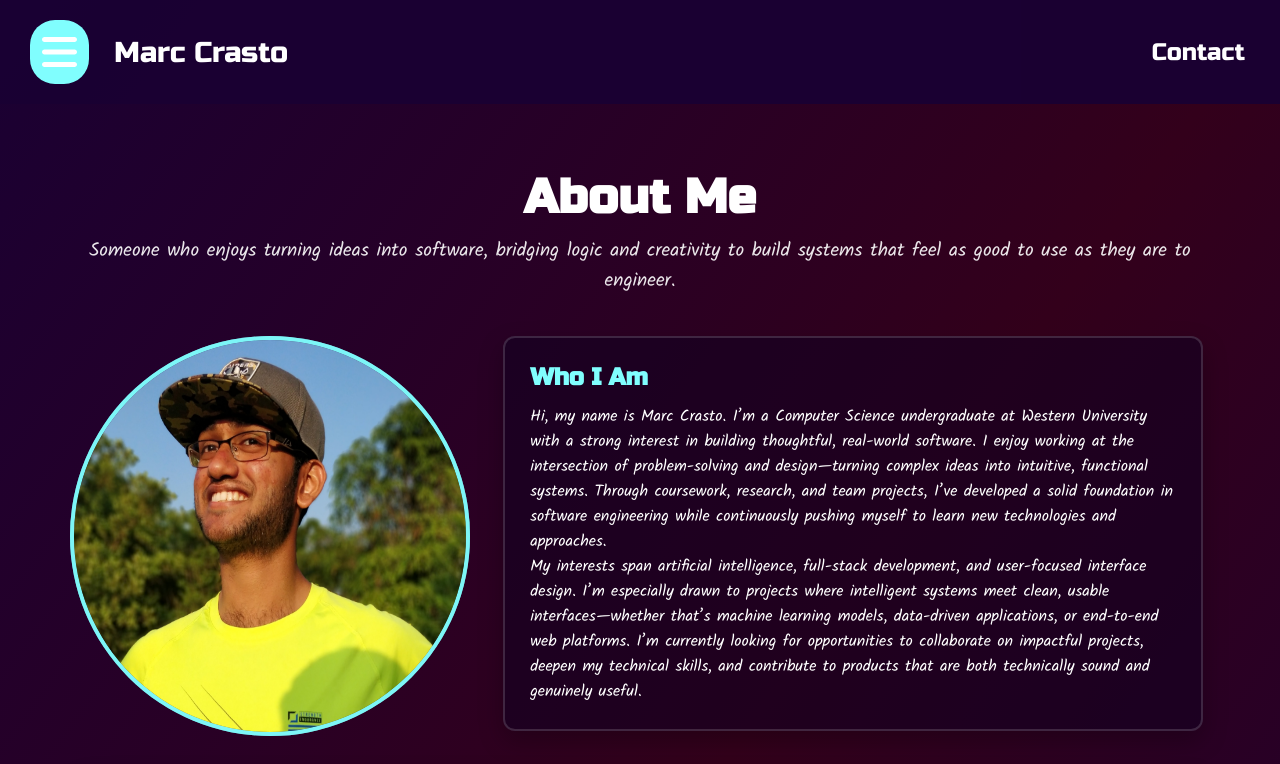
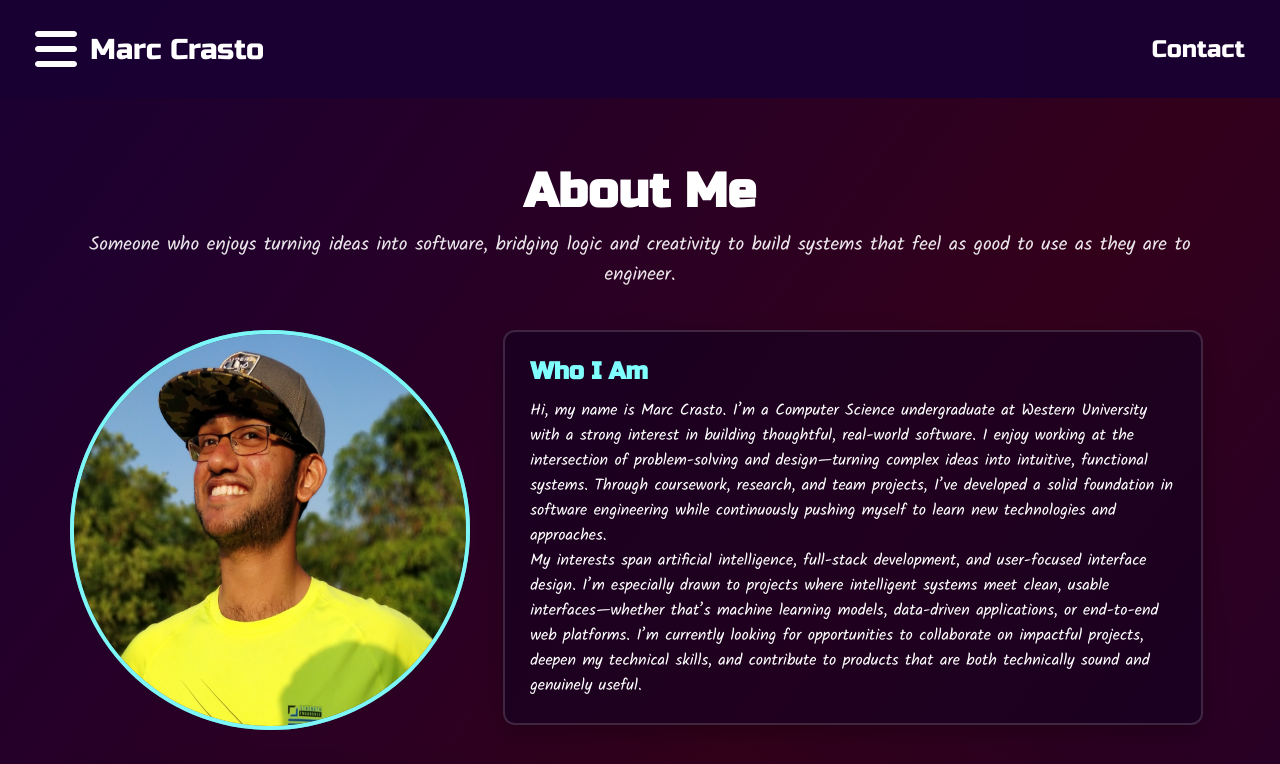
Before and after one commit to marccrasto/Portfolio_Website, a React (Create React App) app: page /about in a window 1280 px wide. Shown: the top 764 px of the page. Built offline with nearby package versions, Linux system fonts and the light colour scheme; no server answers; a web font is replaced by a local one.

Commit message:
COMPLETED: Fixed the topbar icon; TODO: Update the pills and the cards for club projects and academic work

```diff
--- a/src/App.css
+++ b/src/App.css
@@ -10,6 +10,52 @@
     }
 }
 
+@keyframes fade-left {
+    0% {
+        opacity: 0;
+        transform: translateX(100px);
+    }
+
+    100% {
+        opacity: 1;
+        transform: translateX(0px);
+    }
+}
+
+@keyframes fade-right {
+    0% {
+        opacity: 0;
+        transform: translateX(-100px);
+    }
+
+    100% {
+        opacity: 1;
+        transform: translateX(0px);
+    }
+}
+
+@keyframes fade-in {
+    0% {
+        opacity: 0;
+
+    }
+
+    100% {
+        opacity: 1;
+    }
+}
+
+@keyframes fade-out {
+    100% {
+        opacity: 1;
+
+    }
+
+    100% {
+        opacity: 0;
+    }
+}
+
 * {
     box-sizing: border-box;
     margin: 0;
@@ -17,22 +63,27 @@
 
 }
 
-button {
-    width: fit-content;
-    margin: 10px;
+.topbar-btn {
+    width: 4rem;
+    margin: 3px;
     background: none;
     border: none;
 }
 
+.topbar-btn:hover {
+    background: none;
+}
+
+.topbar-btn:hover .menu-icon {
+    color: #66fcf1;
+}
+
 .menu-icon {
-    font-size: 2.5rem;
+    font-size: 3rem;
     cursor: pointer;
     color: white;
     transition: color 0.5s;
-}
-
-.menu-icon:hover {
-    color: #80fefe;
+    animation: fade-in 1s;
 }
 
 .blur {
@@ -62,12 +113,14 @@ button {
 .hero-section h1 {
     font-size: 3rem;
     margin-bottom: 10px;
+    animation: fade-left 1s;
 }
 
 .hero-section p {
     font-size: 1.2rem;
     margin-bottom: 20px;
     font-family: 'Kalam', cursive;
+    animation: fade-right 1.5s;
 }
 
 .cta-button {
@@ -77,8 +130,11 @@ button {
     text-decoration: none;
     color: #1a0033;
     font-weight: bold;
-    transition: all 0.5s ease;
+    transition-property: background-color;
+    transition-duration: 0.5s;
+    transition-timing-function: ease;
     cursor: pointer;
+    animation: fade-in 2.5s;
 }
 
 .cta-button:hover {
@@ -117,7 +173,7 @@ button {
 .site-name {
     color: white;
     font-size: 1.8rem;
-    margin-left: 15px;
+    margin-left: 0px;
     font-family: 'Russo One';
 }
 
--- a/src/components/Navbar.css
+++ b/src/components/Navbar.css
@@ -15,7 +15,6 @@
     left: 0;
     top: 0;
     bottom: 0;
-    /*z-index: -1;*/
     background-image: linear-gradient(blueviolet, rgb(228, 52, 122));
     display: flex;
     flex-direction: column;
--- a/src/components/Navbar.js
+++ b/src/components/Navbar.js
@@ -1,7 +1,6 @@
 import React from "react";
 import './Navbar.css'
-import { FontAwesomeIcon } from '@fortawesome/react-fontawesome';
-import { faXmark } from '@fortawesome/free-solid-svg-icons';
+
 import { Link } from "react-router-dom";
 
 class Navbar extends React.Component {
@@ -13,11 +12,10 @@ class Navbar extends React.Component {
     render() {
         return (
             <div id="navbar" className={`navbar ${this.props.visibility ? 'visible' : ''}`}>
-                <button id="btn" onClick={this.props.onClick}><FontAwesomeIcon className="close-icon" icon={faXmark}/></button>
                 <ul>
                     <Link to="/" reloadDocument><a><li>Home</li></a></Link>
                     <Link to="/about" reloadDocument><a><li>About Me</li></a></Link>
-                    <Link to="/projects" reloadDocument><a><li>Projects</li></a></Link>
+                    <Link to="/projects" reloadDocument><a><li>Club Projects</li></a></Link>
                     <Link to="/academic" reloadDocument><a><li>Academic Work</li></a></Link>
                     <Link to="/resume" reloadDocument><a><li>Resume</li></a></Link>
                 </ul>
--- a/src/components/Projects.css
+++ b/src/components/Projects.css
@@ -50,11 +50,9 @@
 
 .projects h1 {
     transition: transform 0.4s ease-in-out, color 0.8s;
-    margin-left: auto;
-    margin-right: auto;
+    text-align: center;
     font-size: 4.5rem;
     color: white;
-    margin-right: auto;
 }
 
 .card-wrapper {
--- a/src/components/Projects.js
+++ b/src/components/Projects.js
@@ -12,7 +12,7 @@ class Projects extends React.Component {
         return (
             <Link to="/projects" reloadDocument className="card-wrapper">
                 <div id="projects" className="projects">
-                    <h1>Projects</h1>
+                    <h1>Club Projects</h1>
 
                 </div>
             </Link>
--- a/src/pages/AboutPage.js
+++ b/src/pages/AboutPage.js
@@ -7,6 +7,7 @@ import Footer from "../components/Footer";
 
 import { FontAwesomeIcon } from "@fortawesome/react-fontawesome";
 import { faBars } from "@fortawesome/free-solid-svg-icons";
+import { faXmark } from '@fortawesome/free-solid-svg-icons';
 
 import AOS from 'aos';
 import 'aos/dist/aos.css';
@@ -60,8 +61,8 @@ class AboutPage extends React.Component {
       <div className="welcome-container">
         <div className="topbar">
           <div className="topbar left">
-            <button onClick={this.toggleNavbar}>
-              <FontAwesomeIcon className="menu-icon" icon={faBars} />
+            <button onClick={this.toggleNavbar} className='topbar-btn'>
+              <FontAwesomeIcon key={this.state.navbar ? 'x' : 'bars'} className={`menu-icon`} icon={this.state.navbar ? faXmark : faBars}/>
             </button>
             <div className="site-name">Marc Crasto</div>
           </div>
--- a/src/pages/AcademicPage.js
+++ b/src/pages/AcademicPage.js
@@ -8,6 +8,7 @@ import Footer from "../components/Footer";
 import { FontAwesomeIcon } from "@fortawesome/react-fontawesome";
 import { faGithub } from "@fortawesome/free-brands-svg-icons";
 import { faBars } from "@fortawesome/free-solid-svg-icons";
+import { faXmark } from '@fortawesome/free-solid-svg-icons';
 
 import AOS from 'aos';
 import 'aos/dist/aos.css';
@@ -120,8 +121,8 @@ class ProjectsPage extends React.Component {
       <div className="welcome-container">
         <div className="topbar">
           <div className="topbar left">
-            <button onClick={this.toggleNavbar}>
-              <FontAwesomeIcon className="menu-icon" icon={faBars} />
+            <button onClick={this.toggleNavbar} className='topbar-btn'>
+              <FontAwesomeIcon key={this.state.navbar ? 'x' : 'bars'} className={`menu-icon`} icon={this.state.navbar ? faXmark : faBars}/>
             </button>
             <div className="site-name">Marc Crasto</div>
           </div>
--- a/src/pages/ProjectsPage.js
+++ b/src/pages/ProjectsPage.js
@@ -8,6 +8,7 @@ import Footer from "../components/Footer";
 import { FontAwesomeIcon } from "@fortawesome/react-fontawesome";
 import { faGithub } from "@fortawesome/free-brands-svg-icons";
 import { faBars } from "@fortawesome/free-solid-svg-icons";
+import { faXmark } from '@fortawesome/free-solid-svg-icons';
 
 import AOS from 'aos';
 import 'aos/dist/aos.css';
@@ -152,8 +153,8 @@ class ProjectsPage extends React.Component {
       <div className="welcome-container">
         <div className="topbar">
           <div className="topbar left">
-            <button onClick={this.toggleNavbar}>
-              <FontAwesomeIcon className="menu-icon" icon={faBars} />
+            <button onClick={this.toggleNavbar} className='topbar-btn'>
+              <FontAwesomeIcon key={this.state.navbar ? 'x' : 'bars'} className={`menu-icon`} icon={this.state.navbar ? faXmark : faBars}/>
             </button>
             <div className="site-name">Marc Crasto</div>
           </div>
--- a/src/pages/ResumePage.js
+++ b/src/pages/ResumePage.js
@@ -7,6 +7,7 @@ import Footer from "../components/Footer";
 
 import { FontAwesomeIcon } from "@fortawesome/react-fontawesome";
 import { faBars } from "@fortawesome/free-solid-svg-icons";
+import { faXmark } from '@fortawesome/free-solid-svg-icons';
 
 class ResumePage extends React.Component {
   constructor(props) {
@@ -52,8 +53,8 @@ class ResumePage extends React.Component {
       <div className="welcome-container">
         <div className="topbar">
           <div className="topbar left">
-            <button onClick={this.toggleNavbar}>
-              <FontAwesomeIcon className="menu-icon" icon={faBars} />
+            <button onClick={this.toggleNavbar} className='topbar-btn'>
+              <FontAwesomeIcon key={this.state.navbar ? 'x' : 'bars'} className={`menu-icon`} icon={this.state.navbar ? faXmark : faBars}/>
             </button>
             <div className="site-name">Marc Crasto</div>
           </div>
```
Also changed, not shown: src/App.js (+7 -6 lines).
